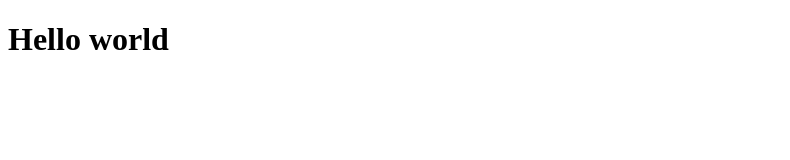
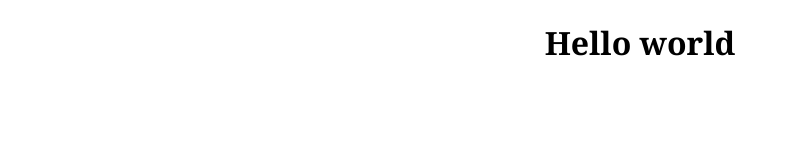
Before and after one commit to mahadimizan/ph_module_1, a plain HTML site: page index.html in a window 1280 px wide. Shown: the whole page, without its empty margins (0-790 px from the left). Drawn offline with Linux system fonts and the light colour scheme.

Commit message:
added about page and styles and llinked style shit to index page

```diff
--- a/index.html
+++ b/index.html
@@ -5,6 +5,7 @@
     <meta http-equiv="X-UA-Compatible" content="IE=edge">
     <meta name="viewport" content="width=device-width, initial-scale=1.0">
     <title>Mahadi Mizan Anik</title>
+    <link rel="stylesheet" href="/styles/index.css">
 </head>
 <body>
     <h1>Hello world</h1>
--- /dev/null
+++ b/styles/index.css
@@ -0,0 +1,5 @@
+h1{
+    text-align: center;
+    font-family: Cambria, Cochin, Georgia, Times, 'Times New Roman', serif;
+
+}
```
Also changed, not shown: about.html (added).
